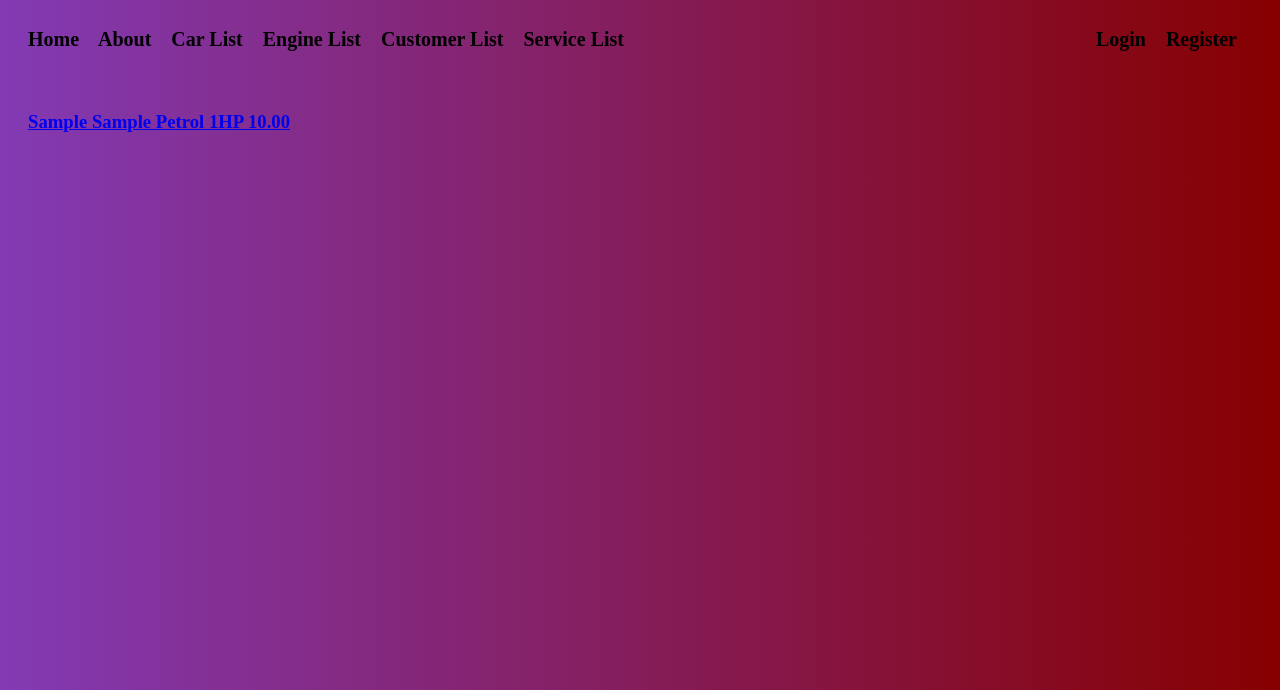
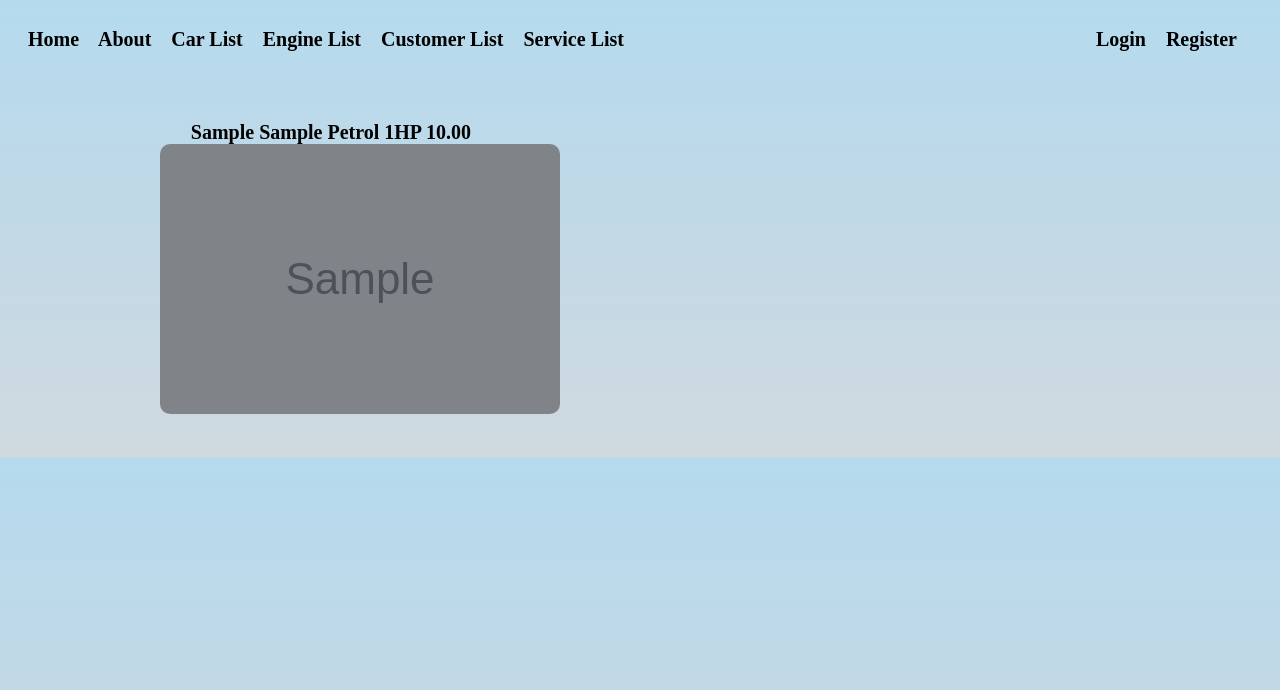
Before and after one commit to kajtuszd/car-rent-backend, a Django app: page /cars/ in a window 1280 px wide. Shown: the top 690 px of the page. Run offline with Django 3.2, Linux system fonts and the light colour scheme; tables that the repository leaves empty hold one stand-in row (values such as "Sample post"); grey boxes marked "Sample" are stand-in pictures.

Commit message:
car list view  update

```diff
--- a/code/car_rent/templates/car/car_detail.html
+++ b/code/car_rent/templates/car/car_detail.html
@@ -1,7 +1,9 @@
 {% extends "car_rent/base.html" %}
 {% block content %}
     <h3>{{ object }}</h3>
-    <img src="{{ object.image.url }}" alt="img" width="400px">
+    <div class="detail-image">
+        <img src="{{ object.image.url }}" alt="img" width="400px">
+    </div>
     <h3>Price per day: {{object.price_per_day}}€</h3>
     <h3>Fuel usage: {{object.fuel_usage}}L/100km</h3>
     <h3>Production year: {{object.production_year}}</h3>
--- a/code/car_rent/templates/car/car_list.html
+++ b/code/car_rent/templates/car/car_list.html
@@ -1,6 +1,17 @@
 {% extends "car_rent/base.html" %}
 {% block content %}
-    {% for car in cars %}
-        <a href="{% url 'car-detail' car.slug %}"> <h3>{{ car }}</h3> </a>
-    {% endfor %}
+    <div class="car-list-wrapper">
+        <ul>
+        {% for car in cars %}
+            <div class="midbar-hyperref">
+                <li>
+                    <a href="{% url 'car-detail' car.slug %}">{{ car }}
+                    <img src="{{ car.image.url }}" alt="img" height="270px" width="400px">
+                    </a>
+                </li>
+            </div>
+            <br/>
+        {% endfor %}
+        </ul>
+    </div>
 {% endblock %}
--- a/code/static/css/styles.css
+++ b/code/static/css/styles.css
@@ -34,7 +34,7 @@
 }
 
 .midbar-hyperref{
-    margin-top: 20px;
+    padding: 10px;
 }
 
 .midbar-hyperref > a{
@@ -50,7 +50,48 @@
 }
 
 body{
-    background: rgb(131,58,180);
-    background: linear-gradient(90deg, rgba(131,58,180,1) 0%, rgba(135,0,0,1) 100%);
+    background-image: linear-gradient(to top, #cfd9df 0%, #b5daee 100%);
     padding: 20px;
+    max-width: 1350px;
+    min-width: 1050px;
 }
+
+.car-list-wrapper > ul{
+    list-style-type: none;
+    -webkit-columns: 2;
+    -moz-columns: 2;
+    columns: 2;
+    list-style-position: inside;
+}
+
+.car-list-wrapper > ul > .midbar-hyperref > li > a{
+    color: black;
+    text-decoration: none;
+    font-size: 20px;
+    font-weight: bold;
+    transition: color 0.4s ease;
+    margin-left: 20%;
+}
+
+.car-list-wrapper > ul > .midbar-hyperref > li > a:hover{
+    color: white;
+}
+
+.car-list-wrapper > ul > .midbar-hyperref > li > a > img{
+    transition: filter .3s ease;
+    filter: brightness(60%);
+    border-radius: 10px;
+    display: block;
+    margin-left: auto;
+    margin-right: auto;
+}
+
+
+.car-list-wrapper > ul > .midbar-hyperref > li > a > img:hover{
+    filter: brightness(100%);
+}
+
+.midbar > .detail-image > img{
+    border-radius: 10px;
+    display: block;
+}
```
